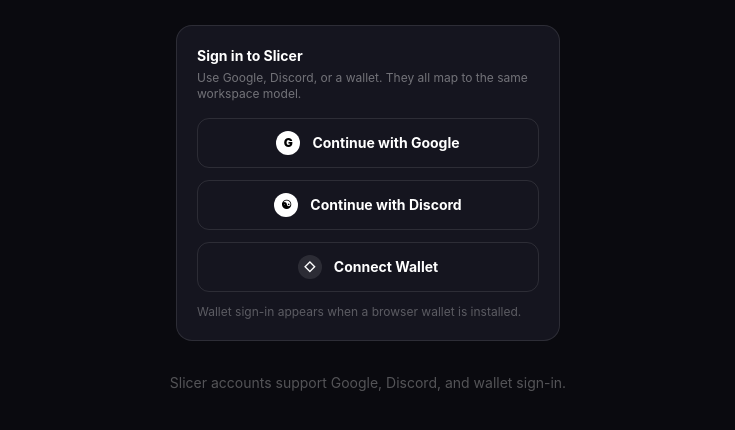
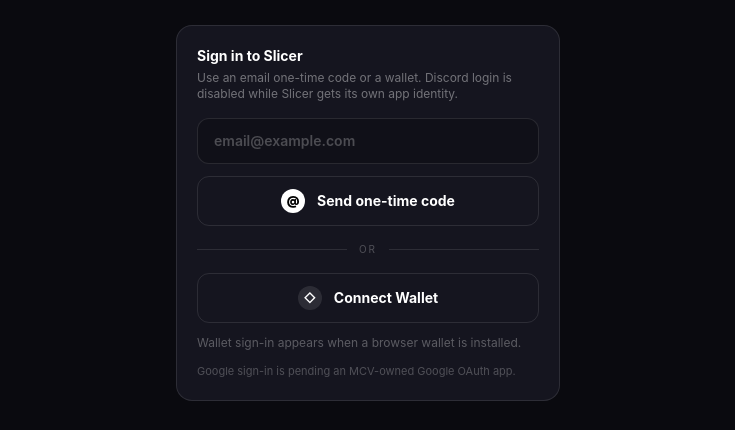
Before and after one commit to ClassicsCrypto/slicer, a Next.js app: page / in a window 1280 px wide. Shown: the part 421-851 px from the top of the page, without its empty margins (272-1007 px from the left). Before the commit the page ends 814 px from the top, so only its background shows below. Built offline with nearby package versions, Linux system fonts and the light colour scheme.

Commit message:
Add email code login and disable Discord auth

```diff
--- a/app/api/auth/callback/[provider]/route.ts
+++ b/app/api/auth/callback/[provider]/route.ts
@@ -2,7 +2,7 @@ import { NextRequest, NextResponse } from 'next/server'
 import { attachSessionCookie, createSession, upsertOAuthUser } from '@/lib/auth'
 import { getPublicBaseUrl } from '@/lib/public-url'
 
-const PROVIDERS = ['discord', 'google'] as const
+const PROVIDERS = ['google'] as const
 
 type Provider = (typeof PROVIDERS)[number]
 
@@ -100,9 +100,7 @@ export async function GET(request: NextRequest, { params }: { params: { provider
 
   try {
     const redirectUri = `${getPublicBaseUrl(request.nextUrl)}/api/auth/callback/${provider}`
-    const account = provider === 'discord'
-      ? await exchangeDiscordCode(code, redirectUri)
-      : await exchangeGoogleCode(code, redirectUri)
+    const account = await exchangeGoogleCode(code, redirectUri)
 
     const { userId, workspaceId } = upsertOAuthUser(account)
     const { token, expiresAt } = createSession(userId, workspaceId)
--- /dev/null
+++ b/app/api/auth/email/request/route.ts
@@ -0,0 +1,28 @@
+import { NextRequest, NextResponse } from 'next/server'
+import { createEmailLoginCode } from '@/lib/auth'
+
+function isValidEmail(value: string) {
+  return /^[^\s@]+@[^\s@]+\.[^\s@]+$/.test(value)
+}
+
+export async function POST(request: NextRequest) {
+  const body = await request.json().catch(() => ({}))
+  const email = String(body?.email || '').trim().toLowerCase()
+
+  if (!isValidEmail(email)) {
+    return NextResponse.json({ error: 'Enter a valid email address.' }, { status: 400 })
+  }
+
+  const { code, expiresAt } = createEmailLoginCode(email)
+
+  // Delivery hook: wire SMTP/Resend/Postmark here when MCV picks a sender.
+  // Until then, this dev/stable preview exposes the code after request so the team can use OTP login now.
+  console.info(`[slicer-auth] Email login code for ${email}: ${code}`)
+
+  return NextResponse.json({
+    ok: true,
+    expiresAt,
+    devCode: code,
+    delivery: 'debug',
+  })
+}
--- /dev/null
+++ b/app/api/auth/email/verify/route.ts
@@ -0,0 +1,26 @@
+import { NextRequest, NextResponse } from 'next/server'
+import { attachSessionCookie, consumeEmailLoginCode, createSession } from '@/lib/auth'
+
+function isValidEmail(value: string) {
+  return /^[^\s@]+@[^\s@]+\.[^\s@]+$/.test(value)
+}
+
+export async function POST(request: NextRequest) {
+  const body = await request.json().catch(() => ({}))
+  const email = String(body?.email || '').trim().toLowerCase()
+  const code = String(body?.code || '').trim()
+
+  if (!isValidEmail(email) || !/^\d{6}$/.test(code)) {
+    return NextResponse.json({ error: 'Enter the email and 6-digit code.' }, { status: 400 })
+  }
+
+  const account = consumeEmailLoginCode(email, code)
+  if (!account) {
+    return NextResponse.json({ error: 'Invalid or expired code.' }, { status: 400 })
+  }
+
+  const { token, expiresAt } = createSession(account.userId, account.workspaceId)
+  const response = NextResponse.json({ ok: true, redirectTo: '/dashboard' })
+  attachSessionCookie(response, token, expiresAt)
+  return response
+}
--- a/app/api/auth/start/[provider]/route.ts
+++ b/app/api/auth/start/[provider]/route.ts
@@ -2,7 +2,7 @@ import { NextRequest, NextResponse } from 'next/server'
 import crypto from 'crypto'
 import { getPublicBaseUrl } from '@/lib/public-url'
 
-const PROVIDERS = ['discord', 'google'] as const
+const PROVIDERS = ['google'] as const
 
 type Provider = (typeof PROVIDERS)[number]
 
@@ -13,19 +13,6 @@ function isProvider(value: string): value is Provider {
 function authUrl(provider: Provider, request: NextRequest, state: string) {
   const origin = getPublicBaseUrl(request.nextUrl)
   const redirectUri = `${origin}/api/auth/callback/${provider}`
-
-  if (provider === 'discord') {
-    const clientId = process.env.DISCORD_CLIENT_ID || process.env.NEXT_PUBLIC_DISCORD_CLIENT_ID
-    if (!clientId) throw new Error('DISCORD_CLIENT_ID is not configured')
-    const params = new URLSearchParams({
-      client_id: clientId,
-      redirect_uri: redirectUri,
-      response_type: 'code',
-      scope: 'identify email',
-      state,
-    })
-    return `https://discord.com/api/oauth2/authorize?${params}`
-  }
 
   const clientId = process.env.GOOGLE_CLIENT_ID || process.env.NEXT_PUBLIC_GOOGLE_CLIENT_ID
   if (!clientId) throw new Error('GOOGLE_CLIENT_ID is not configured')
--- a/components/auth/LoginPanel.tsx
+++ b/components/auth/LoginPanel.tsx
@@ -1,6 +1,6 @@
 'use client'
 
-import { useMemo, useState } from 'react'
+import { FormEvent, useMemo, useState } from 'react'
 
 declare global {
   interface Window {
@@ -10,22 +10,69 @@ declare global {
   }
 }
 
-const providerButtons = [
-  { provider: 'google', label: 'Continue with Google', icon: 'G' },
-  { provider: 'discord', label: 'Continue with Discord', icon: '☯' },
-]
-
 export default function LoginPanel() {
+  const [email, setEmail] = useState('')
+  const [code, setCode] = useState('')
+  const [emailBusy, setEmailBusy] = useState(false)
+  const [emailStatus, setEmailStatus] = useState<string>('')
+  const [devCode, setDevCode] = useState<string>('')
+  const [codeRequested, setCodeRequested] = useState(false)
   const [walletStatus, setWalletStatus] = useState<string>('')
   const [walletBusy, setWalletBusy] = useState(false)
   const walletAvailable = useMemo(() => typeof window !== 'undefined' && Boolean(window.ethereum), [])
+
+  const requestEmailCode = async (event: FormEvent) => {
+    event.preventDefault()
+    setEmailBusy(true)
+    setEmailStatus('')
+    setDevCode('')
+    try {
+      const response = await fetch('/api/auth/email/request', {
+        method: 'POST',
+        headers: { 'Content-Type': 'application/json' },
+        body: JSON.stringify({ email }),
+      })
+      const payload = await response.json()
+      if (!response.ok) throw new Error(payload?.error || 'Could not create login code')
+      setCodeRequested(true)
+      setEmailStatus('One-time code ready. Enter it below.')
+      if (payload?.devCode) {
+        setDevCode(payload.devCode)
+        setCode(payload.devCode)
+      }
+    } catch (error: any) {
+      setEmailStatus(error?.message || 'Email login failed')
+    } finally {
+      setEmailBusy(false)
+    }
+  }
+
+  const verifyEmailCode = async (event: FormEvent) => {
+    event.preventDefault()
+    setEmailBusy(true)
+    setEmailStatus('')
+    try {
+      const response = await fetch('/api/auth/email/verify', {
+        method: 'POST',
+        headers: { 'Content-Type': 'application/json' },
+        body: JSON.stringify({ email, code }),
+      })
+      const payload = await response.json()
+      if (!response.ok) throw new Error(payload?.error || 'Code verification failed')
+      window.location.href = payload.redirectTo || '/dashboard'
+    } catch (error: any) {
+      setEmailStatus(error?.message || 'Code verification failed')
+    } finally {
+      setEmailBusy(false)
+    }
+  }
 
   const connectWallet = async () => {
     setWalletBusy(true)
     setWalletStatus('')
     try {
       if (!window.ethereum) {
-        setWalletStatus('No wallet found. Install MetaMask/Rabby or use Google/Discord.')
+        setWalletStatus('No wallet found. Install MetaMask/Rabby or use email sign-in.')
         return
       }
       const accounts = await window.ethereum.request({ method: 'eth_requestAccounts' }) as string[]
@@ -64,20 +111,52 @@ export default function LoginPanel() {
     <div className="w-full max-w-sm rounded-2xl border border-white/10 p-5 text-left" style={{ background: '#15151F' }}>
       <div className="mb-4">
         <div className="text-sm font-bold text-white">Sign in to Slicer</div>
-        <div className="text-xs text-white/40 mt-1">Use Google, Discord, or a wallet. They all map to the same workspace model.</div>
+        <div className="text-xs text-white/40 mt-1">Use an email one-time code or a wallet. Discord login is disabled while Slicer gets its own app identity.</div>
       </div>
 
       <div className="space-y-3">
-        {providerButtons.map((button) => (
-          <a
-            key={button.provider}
-            href={`/api/auth/start/${button.provider}`}
-            className="flex items-center justify-center gap-3 rounded-xl border border-white/10 px-4 py-3 text-sm font-bold text-white transition hover:border-white/25 hover:bg-white/5"
+        <form onSubmit={codeRequested ? verifyEmailCode : requestEmailCode} className="space-y-3">
+          <input
+            type="email"
+            value={email}
+            onChange={(event) => setEmail(event.target.value)}
+            placeholder="email@example.com"
+            className="w-full rounded-xl border border-white/10 bg-black/20 px-4 py-3 text-sm font-semibold text-white outline-none transition placeholder:text-white/25 focus:border-white/30"
+            required
+          />
+          {codeRequested && (
+            <input
+              type="text"
+              value={code}
+              onChange={(event) => setCode(event.target.value.replace(/\D/g, '').slice(0, 6))}
+              placeholder="6-digit code"
+              inputMode="numeric"
+              className="w-full rounded-xl border border-white/10 bg-black/20 px-4 py-3 text-sm font-semibold tracking-[0.35em] text-white outline-none transition placeholder:tracking-normal placeholder:text-white/25 focus:border-white/30"
+              required
+            />
+          )}
+          <button
+            type="submit"
+            disabled={emailBusy}
+            className="flex w-full items-center justify-center gap-3 rounded-xl border border-white/10 px-4 py-3 text-sm font-bold text-white transition hover:border-white/25 hover:bg-white/5 disabled:cursor-wait disabled:opacity-60"
           >
-            <span className="flex h-6 w-6 items-center justify-center rounded-full bg-white text-xs font-black text-black">{button.icon}</span>
-            {button.label}
-          </a>
-        ))}
+            <span className="flex h-6 w-6 items-center justify-center rounded-full bg-white text-xs font-black text-black">@</span>
+            {emailBusy ? 'Working…' : codeRequested ? 'Verify code' : 'Send one-time code'}
+          </button>
+        </form>
+
+        {devCode && (
+          <div className="rounded-xl border border-amber-300/20 bg-amber-300/10 px-3 py-2 text-xs text-amber-100">
+            Preview code: <span className="font-mono font-bold tracking-[0.25em]">{devCode}</span>
+          </div>
+        )}
+        {emailStatus && <p className="text-xs text-white/45">{emailStatus}</p>}
+
+        <div className="flex items-center gap-3 py-1 text-[10px] uppercase tracking-[0.2em] text-white/25">
+          <div className="h-px flex-1 bg-white/10" />
+          or
+          <div className="h-px flex-1 bg-white/10" />
+        </div>
 
         <button
           type="button"
@@ -94,6 +173,7 @@ export default function LoginPanel() {
         <p className="mt-3 text-xs text-white/30">Wallet sign-in appears when a browser wallet is installed.</p>
       )}
       {walletStatus && <p className="mt-3 text-xs text-red-300">{walletStatus}</p>}
+      <p className="mt-3 text-[11px] text-white/25">Google sign-in is pending an MCV-owned Google OAuth app.</p>
     </div>
   )
 }
--- a/lib/auth.ts
+++ b/lib/auth.ts
@@ -13,7 +13,7 @@ const SESSION_DAYS = 30
 const DEFAULT_USER_ID = '00000000-0000-0000-0000-000000000001'
 const DEFAULT_WORKSPACE_ID = '00000000-0000-0000-0000-000000000101'
 
-type AuthProvider = 'discord' | 'google' | 'wallet'
+type AuthProvider = 'discord' | 'google' | 'wallet' | 'email'
 export type WorkspaceRole = 'owner' | 'editor' | 'viewer'
 
 export type AuthUser = {
@@ -137,6 +137,14 @@ function ensureAuthSchema(database: Database.Database) {
       wallet_address TEXT PRIMARY KEY,
       nonce TEXT NOT NULL,
       message TEXT NOT NULL,
+      created_at TEXT NOT NULL,
+      expires_at TEXT NOT NULL
+    );
+
+    CREATE TABLE IF NOT EXISTS email_login_codes (
+      email TEXT PRIMARY KEY,
+      code_hash TEXT NOT NULL,
+      attempts INTEGER NOT NULL DEFAULT 0,
       created_at TEXT NOT NULL,
       expires_at TEXT NOT NULL
     );
@@ -300,6 +308,50 @@ export function upsertOAuthUser(input: {
   return { userId, workspaceId: workspace.id }
 }
 
+export function createEmailLoginCode(email: string) {
+  const normalized = email.trim().toLowerCase()
+  const code = crypto.randomInt(100000, 1000000).toString()
+  const ts = nowIso()
+  const expiresAt = new Date(Date.now() + 10 * 60 * 1000).toISOString()
+
+  getDb().prepare(`
+    INSERT INTO email_login_codes (email, code_hash, attempts, created_at, expires_at)
+    VALUES (?, ?, 0, ?, ?)
+    ON CONFLICT(email) DO UPDATE SET
+      code_hash = excluded.code_hash,
+      attempts = 0,
+      created_at = excluded.created_at,
+      expires_at = excluded.expires_at
+  `).run(normalized, hashToken(code), ts, expiresAt)
+
+  return { email: normalized, code, expiresAt }
+}
+
+export function consumeEmailLoginCode(email: string, code: string) {
+  const normalized = email.trim().toLowerCase()
+  const database = getDb()
+  const row = database.prepare(`
+    SELECT * FROM email_login_codes WHERE email = ? AND expires_at > ?
+  `).get(normalized, nowIso()) as { email: string; code_hash: string; attempts: number } | undefined
+
+  if (!row || row.attempts >= 5) return null
+
+  if (row.code_hash !== hashToken(code.trim())) {
+    database.prepare('UPDATE email_login_codes SET attempts = attempts + 1 WHERE email = ?').run(normalized)
+    return null
+  }
+
+  database.prepare('DELETE FROM email_login_codes WHERE email = ?').run(normalized)
+  const displayName = normalized.split('@')[0] || 'Slicer User'
+  return upsertOAuthUser({
+    provider: 'email',
+    providerAccountId: normalized,
+    email: normalized,
+    displayName,
+    avatarUrl: null,
+  })
+}
+
 function ensureDefaultWorkspaceForUser(userId: string, displayName: string): WorkspaceRow {
   const database = getDb()
   const existing = database.prepare(`
```
